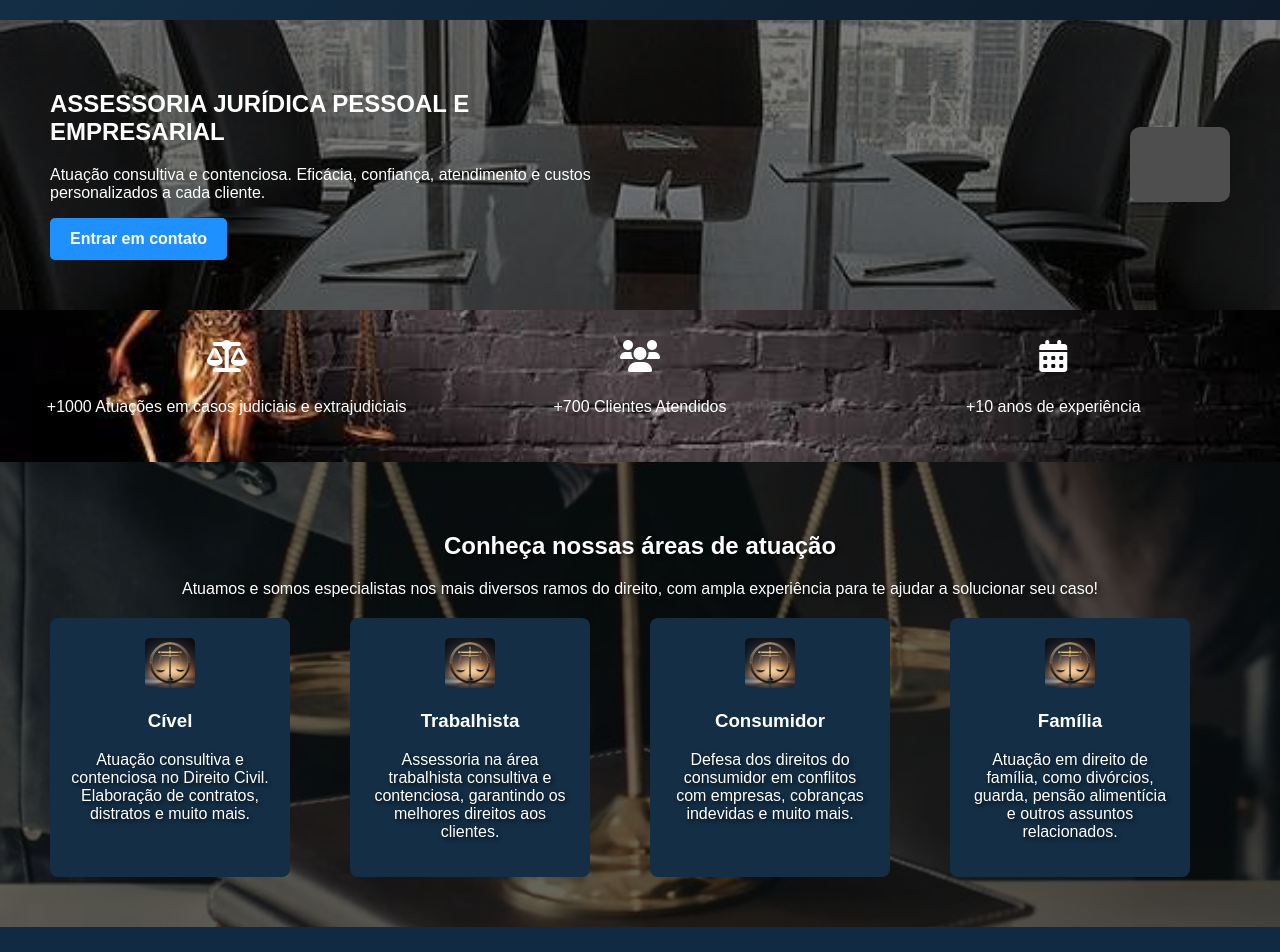
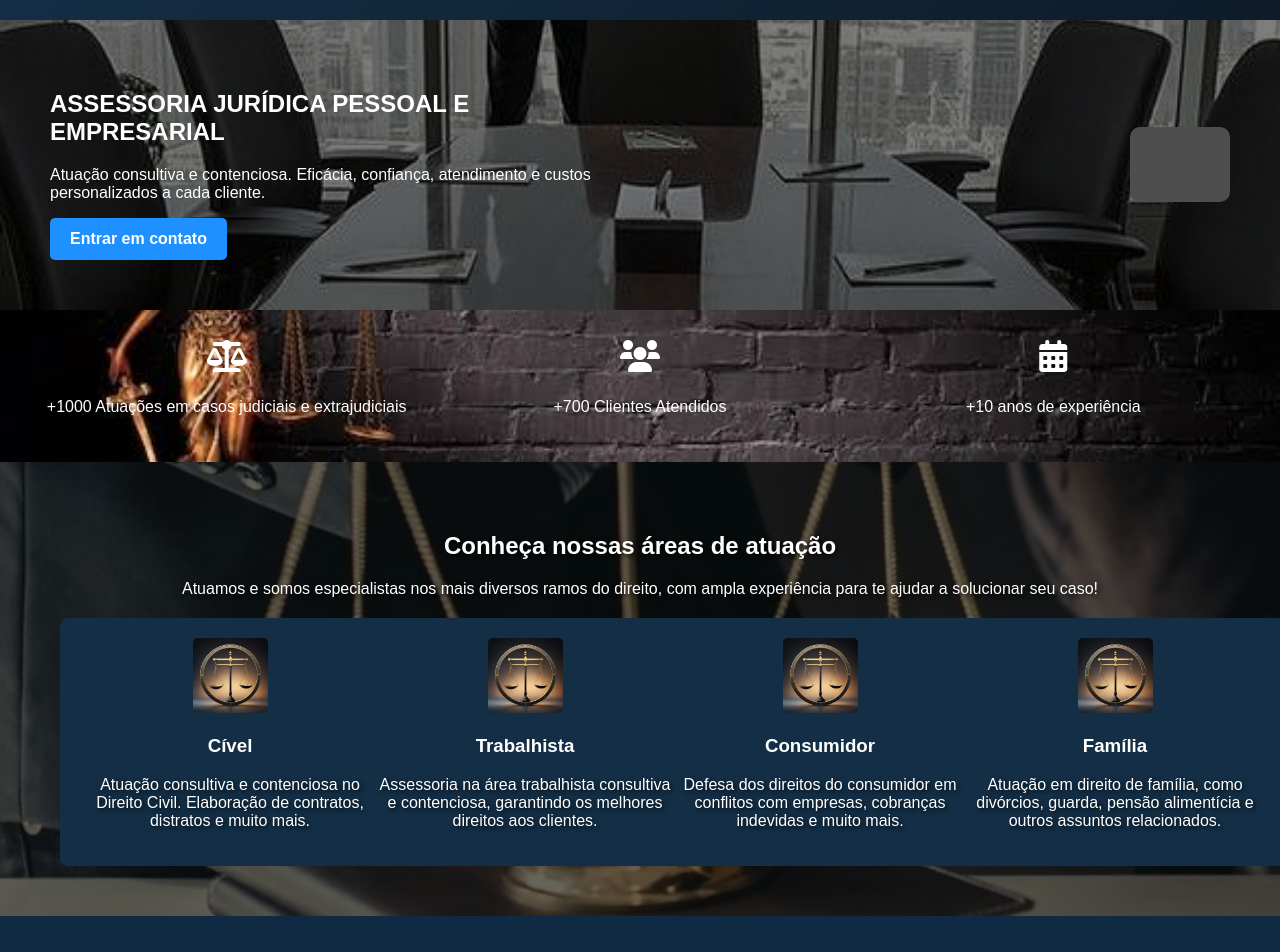
Before and after one commit to Mestresite/adv, a plain HTML site: page index.html in a window 1280 px wide. Shown: the top 952 px of the page. Drawn offline with Linux system fonts and the light colour scheme; grey boxes are pictures that could not be loaded.

Commit message:
styles.css

```diff
--- a/styles.css
+++ b/styles.css
@@ -146,9 +146,10 @@ header {
 .cards {
     display: grid;
     grid-template-columns: repeat(auto-fit, minmax(250px, 1fr));
-    justify-content:center;
+    justify-content: center;
     gap: 20px;
     margin-top: 20px;
+    padding: 0 10px;
     position: relative; /* Para manter os cards sobre o overlay */
     z-index: 2;
 }
@@ -157,7 +158,7 @@ header {
     background-color: #132E45;
     padding: 20px;
     border-radius: 8px;
-    width: 200px;
+    width: 300px;
     text-align: center;
     transition: transform 0.3s ease-in-out;
 }
```
